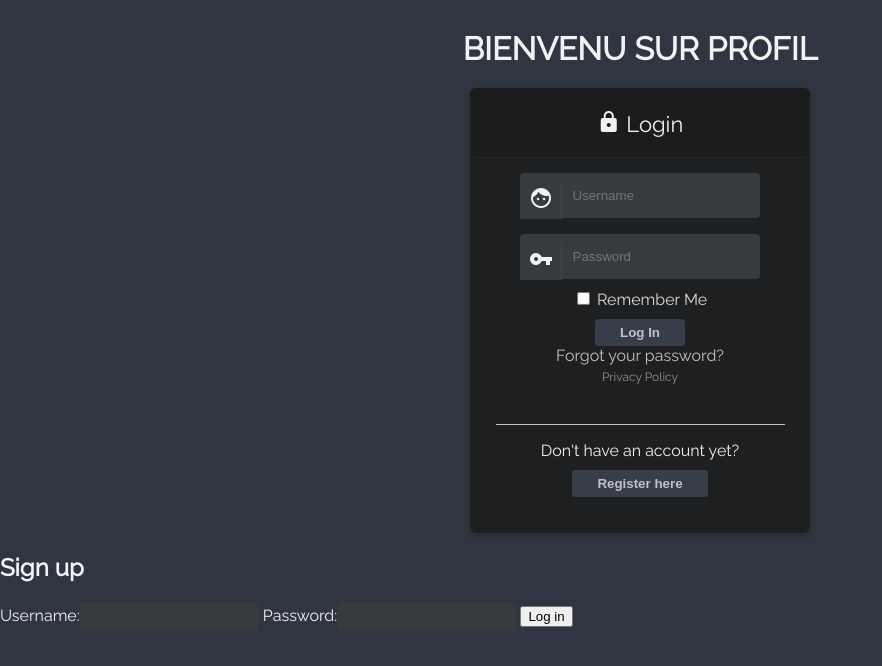
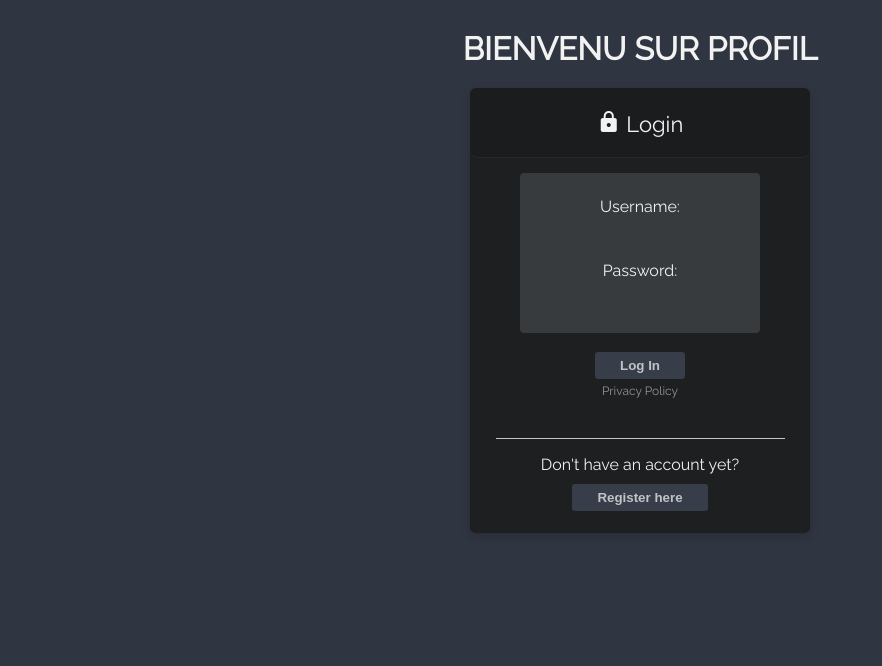
Before and after one commit to Caltus124/django_profil_app, a Django app: page / in a window 1280 px wide. Shown: the top 666 px of the page, without its empty margins (0-882 px from the left). Run offline with Django 3.2, Linux system fonts and the light colour scheme.

Commit message:
login css

```diff
--- a/django_profil_app/urls.py
+++ b/django_profil_app/urls.py
@@ -7,6 +7,7 @@
     path('admin/', admin.site.urls),
     path('', views.login),
     path('login/', views.login),
+    path('home/', views.home),
     path('register/', views.register)
 ]
 
--- a/django_profil_app/views.py
+++ b/django_profil_app/views.py
@@ -1,6 +1,6 @@
 from django.shortcuts import render, redirect
 from django.contrib.auth.forms import UserCreationForm, AuthenticationForm
-
+from django.contrib.auth import login
 
 
 def register(request):
@@ -9,7 +9,8 @@
         if form.is_valid():
             form.save()
             # log the user in
-            return redirect('/login')
+            #login(request, user)
+            return redirect('/')
     else:
         form = UserCreationForm(request.POST)
     return render(request, 'register.html', {'form': form})
@@ -20,7 +21,12 @@
         form = AuthenticationForm(data=request.POST)
         if form.is_valid():
             #log in user
-            return redirect('/register')
+            user = form.get_user()
+            #login(request, user)
+            return redirect('/home')
     else:
         form = AuthenticationForm()
     return render(request, 'login.html', {'form': form})
+
+def home(request):
+    return render(request, 'home.html')
--- a/template/login.html
+++ b/template/login.html
@@ -17,35 +17,19 @@
         <div id="title">
             <i class="material-icons lock">lock</i> Login
         </div>
-
-        <form>
+        {% block content %}
+        <form method="post" action="/login/">
             <div class="input">
-                <div class="input-addon">
-                    <i class="material-icons">face</i>
-                </div>
-                <input id="username" placeholder="Username" type="text" required class="validate" autocomplete="off">
-            </div>
+                {% csrf_token %}
+                {{ form.as_p }}
+            </div><br>
 
             <div class="clearfix"></div>
 
-            <div class="input">
-                <div class="input-addon">
-                    <i class="material-icons">vpn_key</i>
-                </div>
-                <input id="password" placeholder="Password" type="password" required class="validate" autocomplete="off">
-            </div>
-
-            <div class="remember-me">
-                <input type="checkbox">
-                <span style="color: #DDD">Remember Me</span>
-            </div>
-
             <input type="submit" value="Log In" />
         </form>
+        {% endblock %}
 
-        <div class="forgot-password">
-            <a href="#">Forgot your password?</a>
-        </div>
         <div class="privacy">
             <a href="#">Privacy Policy</a>
         </div>
@@ -57,14 +41,6 @@
     </div>
 
 
-{% block content %}
-  <h2>Sign up</h2>
-  <form method="post" action="/login/">
-    {% csrf_token %}
-    {{ form }}
-    <button type="submit" value="Login">Log in</button>
-  </form>
-{% endblock %}
 
 </body>
 </html>
```
Also changed, not shown: db.sqlite3.
